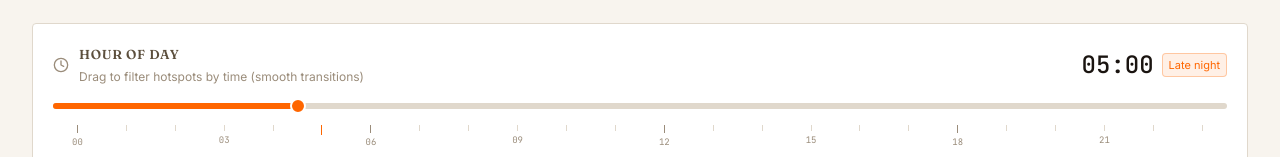
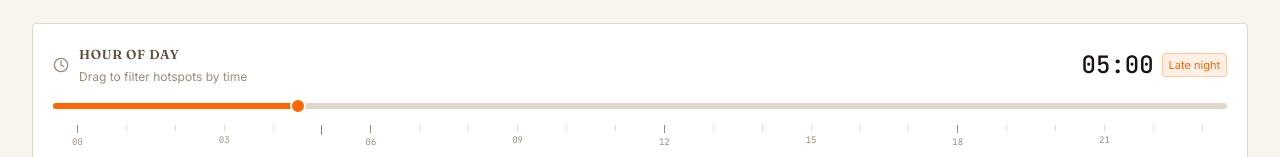
Before and after one commit to Aryan-3104/Drishti-AI, a Next.js app in the folder frontend/: page /heatmap in a window 1280 px wide. Shown: the part 744-901 px from the top of the page. Built offline with nearby package versions, Linux system fonts and the light colour scheme; no server answers.

Commit message:
final small change

```diff
--- a/frontend/components/MapInner.tsx
+++ b/frontend/components/MapInner.tsx
@@ -111,7 +111,7 @@ export default function MapInner({ initialHour }: { initialHour: number }) {
             <Clock className="w-4 h-4 text-ink-3" strokeWidth={2} />
             <div>
               <h4 className="text-[13px] uppercase tracking-[0.05em] text-ink-2">Hour of day</h4>
-              <p className="text-[12px] text-ink-3 mt-0.5">Drag to filter hotspots by time (smooth transitions)</p>
+              <p className="text-[12px] text-ink-3 mt-0.5">Drag to filter hotspots by time</p>
             </div>
           </div>
           <div className="flex items-center gap-2">
```
